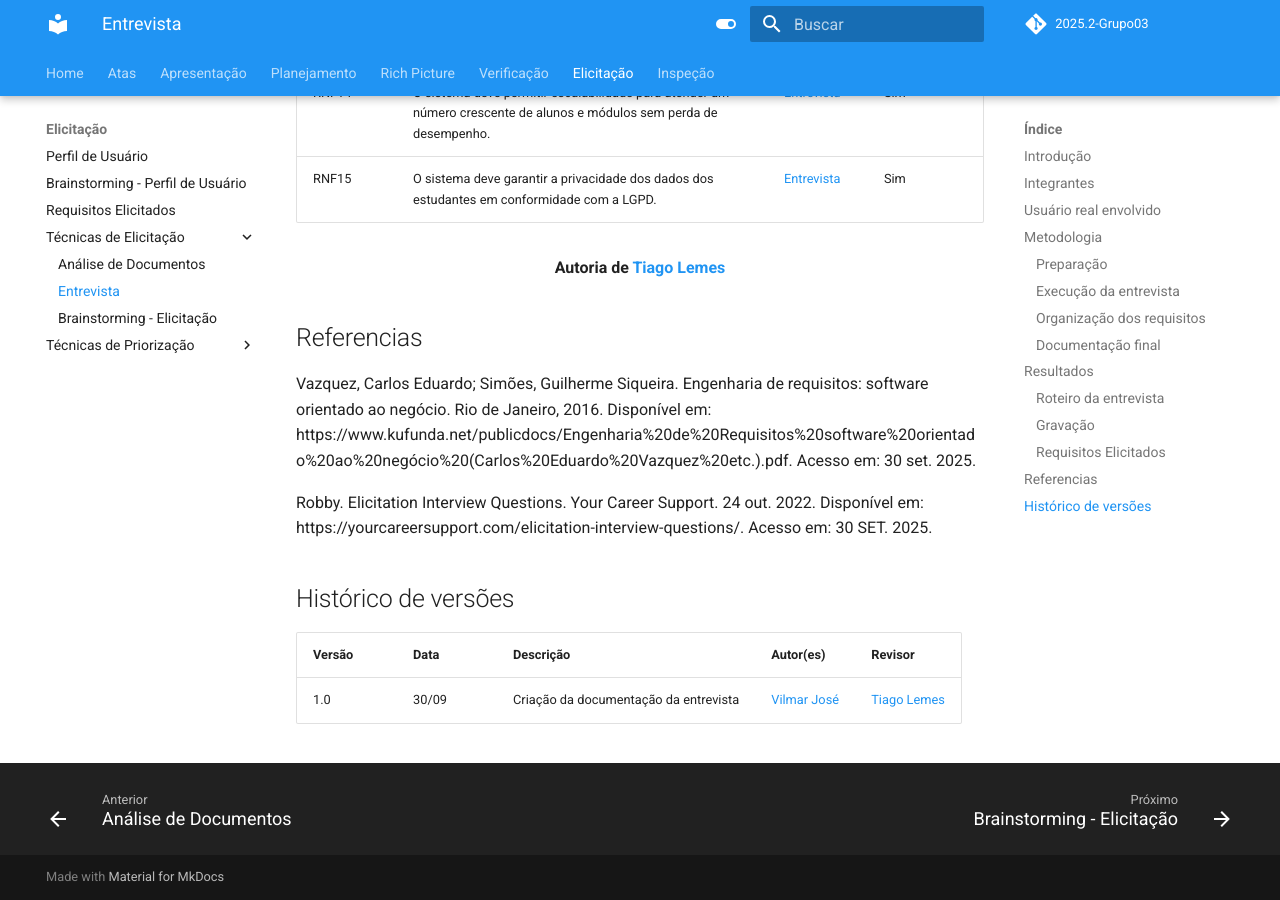
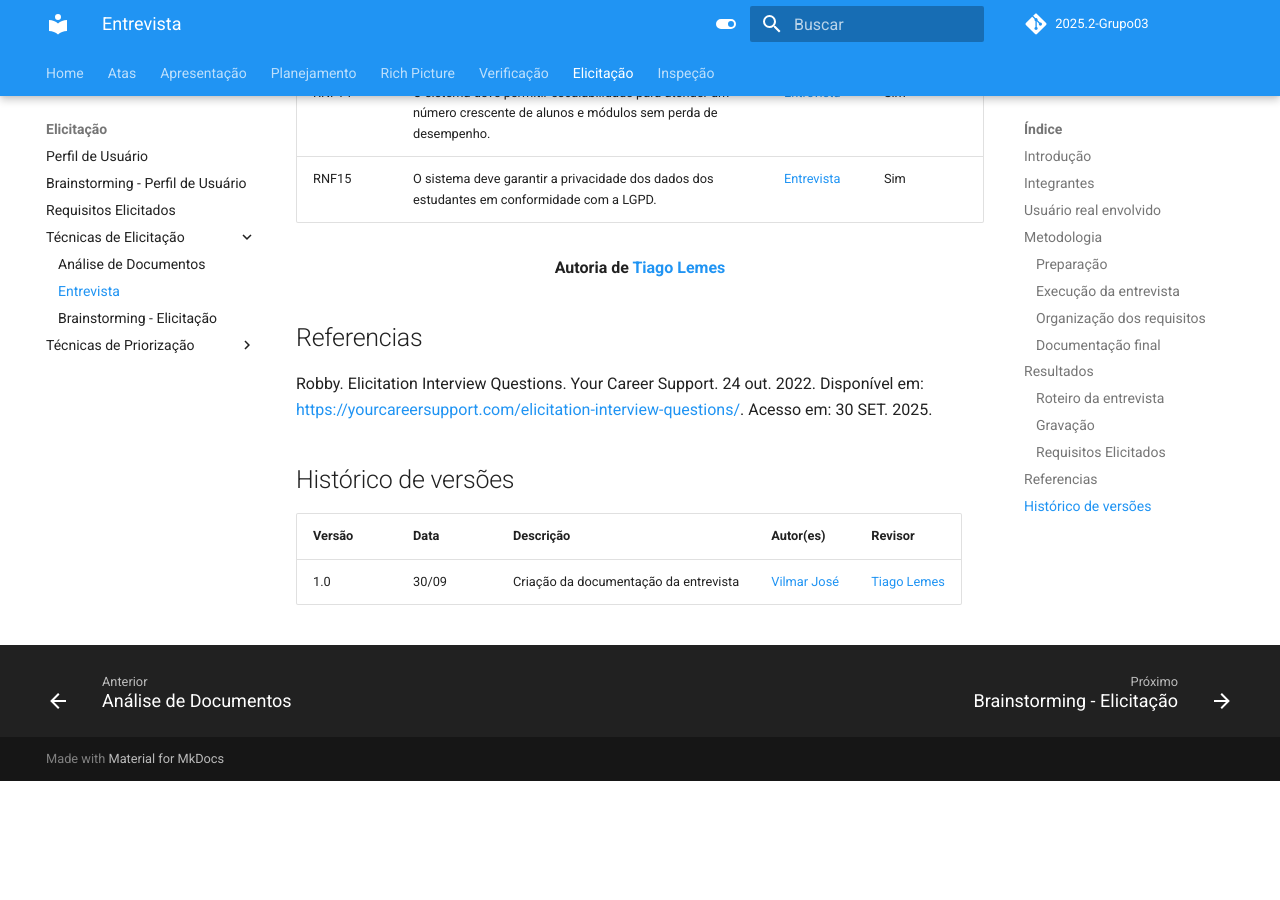
Before and after one commit to Requisitos-de-Software/2025.2-Grupo03, an MkDocs documentation site: the page built from docs/Elicitacao/entrevista.md, in a window 1280 px wide and 900 px high, scrolled down 4305 px. Built offline with MkDocs 1.6.1 and Material for MkDocs 9.7.7, drawn with Linux system fonts in a browser that asks for light colours; comment, search, counter and statistics services are not loaded; after the commit the page ends 5086 px from its top, so only the background shows below that; some of the changed text lies outside the part shown.

Commit message:
Update entrevista.md

```diff
--- a/docs/Elicitacao/entrevista.md
+++ b/docs/Elicitacao/entrevista.md
@@ -60,7 +60,7 @@
 
 ### Gravação
 
-A gravação da entrevista está contida no link a seguir: https://youtu.be/eK-qXv4SoGc
+A gravação da entrevista está contida no link a seguir: [https://youtu.be/eK-qXv4SoGc](https://youtu.be/eK-qXv4SoGc)
 
 ### Requisitos Elicitados
 
@@ -106,9 +106,7 @@
 
 ## Referencias
 
-Vazquez, Carlos Eduardo; Simões, Guilherme Siqueira. Engenharia de requisitos: software orientado ao negócio. Rio de Janeiro, 2016. Disponível em: https://www.kufunda.net/publicdocs/Engenharia%20de%20Requisitos%20software%20orientado%20ao%20negócio%20(Carlos%20Eduardo%20Vazquez%20etc.).pdf. Acesso em: 30 set. 2025.
-
-Robby. Elicitation Interview Questions. Your Career Support. 24 out. 2022. Disponível em: https://yourcareersupport.com/elicitation-interview-questions/. Acesso em: 30 SET. 2025.
+Robby. Elicitation Interview Questions. Your Career Support. 24 out. 2022. Disponível em: [https://yourcareersupport.com/elicitation-interview-questions/](https://yourcareersupport.com/elicitation-interview-questions/). Acesso em: 30 SET. 2025.
 
 ## Histórico de versões
 | Versão | Data | Descrição | Autor(es) | Revisor |
```
